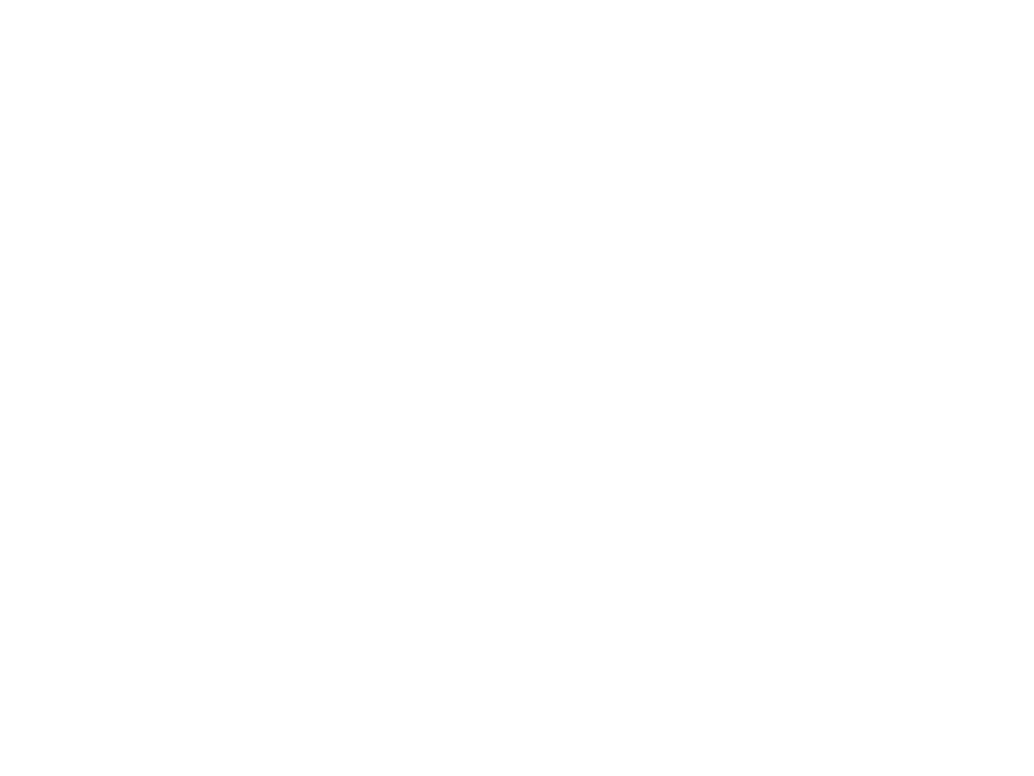
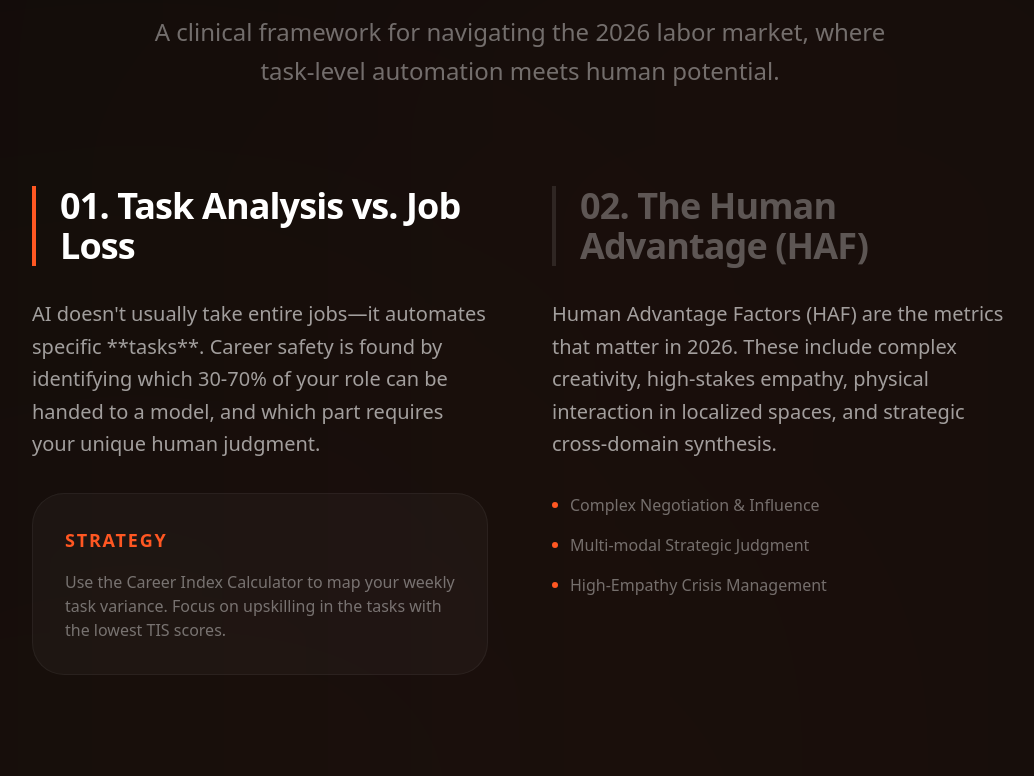
Before and after one commit to meetp2022/ai-safety-calculator, a Next.js app: page /guide in a window 1280 px wide. Before the commit this address had no page. Shown: the part 500-1276 px from the top of the page, without its empty margins (120-1154 px from the left). Before the commit the page ends 800 px from the top, so only its background shows below. Built offline with nearby package versions, Linux system fonts and the light colour scheme.

Commit message:
feat: refine calculator UI and add Career Safety Guide

```diff
--- a/src/app/Calculator.tsx
+++ b/src/app/Calculator.tsx
@@ -452,13 +452,7 @@ export default function Calculator({ onStepChange }: { onStepChange?: (step: str
         <div className="relative min-h-screen">
             <div className="max-w-7xl mx-auto py-24 px-8">
                 <div className="mb-24 space-y-10">
-                    <div className="flex justify-between items-end border-b border-white/5 pb-10">
-                        <div className="space-y-3">
-                            <span className="text-[11px] font-black uppercase tracking-[0.4em] text-brand-orange">Protocol Phase 2.0</span>
-                            <div className="text-5xl font-bold text-white tracking-tight">
-                                {step === 'results' ? 'Results Node' : `Phase 0${currentStepIndex + 1}`}
-                            </div>
-                        </div>
+                    <div className="flex justify-end border-b border-white/5 pb-10">
                         <div className="flex items-center gap-10">
                             {step !== 'category' && (
                                 <button
--- /dev/null
+++ b/src/app/guide/page.tsx
@@ -0,0 +1,90 @@
+"use client";
+
+import Header from '@/components/Header';
+import Footer from '@/components/Footer';
+import Link from 'next/link';
+
+export default function GuidePage() {
+    return (
+        <main className="min-h-screen bg-brand-dark text-white font-sans selection:bg-brand-orange/30 relative overflow-hidden flex flex-col">
+            {/* Background Effects */}
+            <div className="absolute inset-0 overflow-hidden pointer-events-none">
+                <div className="absolute top-[5%] right-[-5%] w-[70%] h-[70%] rounded-full bg-brand-orange/5 blur-[220px] animate-pulse-slow mix-blend-screen opacity-30" />
+                <div className="absolute bottom-[10%] left-[-10%] w-[60%] h-[60%] rounded-full bg-brand-orange/5 blur-[200px] animate-pulse-slow [animation-delay:-3s] mix-blend-screen opacity-20" />
+            </div>
+
+            <Header />
+
+            <div className="pt-48 pb-32 relative z-10 flex-grow max-w-5xl mx-auto px-6">
+                <section className="space-y-24 animate-fade-in">
+                    {/* Hero Header */}
+                    <div className="space-y-8 text-center max-w-3xl mx-auto">
+                        <h1 className="text-6xl sm:text-8xl font-black tracking-tight text-white leading-none uppercase">
+                            The Complete <span className="text-brand-orange">Guide</span> to Career Safety
+                        </h1>
+                        <p className="text-2xl text-white/40 leading-relaxed font-medium">
+                            A clinical framework for navigating the 2026 labor market, where task-level automation meets human potential.
+                        </p>
+                    </div>
+
+                    {/* Section 1: The New Reality */}
+                    <div className="grid grid-cols-1 md:grid-cols-2 gap-16 items-start">
+                        <div className="space-y-8">
+                            <h2 className="text-4xl font-bold tracking-tight text-white border-l-4 border-brand-orange pl-6">01. Task Analysis vs. Job Loss</h2>
+                            <p className="text-xl text-white/60 leading-relaxed">
+                                AI doesn&apos;t usually take entire jobs—it automates specific **tasks**. Career safety is found by identifying which 30-70% of your role can be handed to a model, and which part requires your unique human judgment.
+                            </p>
+                            <div className="p-8 rounded-[2rem] bg-white/[0.03] border border-white/5 space-y-4">
+                                <h3 className="text-lg font-bold text-brand-orange uppercase tracking-widest">Strategy</h3>
+                                <p className="text-white/40">Use the Career Index Calculator to map your weekly task variance. Focus on upskilling in the tasks with the lowest TIS scores.</p>
+                            </div>
+                        </div>
+                        <div className="space-y-8">
+                            <h2 className="text-4xl font-bold tracking-tight text-white border-l-4 border-white/10 pl-6 text-white/30">02. The Human Advantage (HAF)</h2>
+                            <p className="text-xl text-white/60 leading-relaxed">
+                                Human Advantage Factors (HAF) are the metrics that matter in 2026. These include complex creativity, high-stakes empathy, physical interaction in localized spaces, and strategic cross-domain synthesis.
+                            </p>
+                            <ul className="space-y-4 text-white/40 font-medium">
+                                <li className="flex items-center gap-3"><span className="w-1.5 h-1.5 rounded-full bg-brand-orange" /> Complex Negotiation & Influence</li>
+                                <li className="flex items-center gap-3"><span className="w-1.5 h-1.5 rounded-full bg-brand-orange" /> Multi-modal Strategic Judgment</li>
+                                <li className="flex items-center gap-3"><span className="w-1.5 h-1.5 rounded-full bg-brand-orange" /> High-Empathy Crisis Management</li>
+                            </ul>
+                        </div>
+                    </div>
+
+                    {/* Section 2: Actionable Steps */}
+                    <div className="space-y-12">
+                        <h2 className="text-5xl font-black text-center text-white/20 uppercase tracking-[0.2em]">The 2026 Action Plan</h2>
+                        <div className="grid grid-cols-1 sm:grid-cols-3 gap-8">
+                            <div className="p-10 rounded-[3rem] bg-brand-orange/5 border border-brand-orange/20 space-y-6">
+                                <div className="w-12 h-12 bg-brand-orange rounded-2xl flex items-center justify-center font-bold text-2xl">01</div>
+                                <h3 className="text-xl font-bold text-white">Audit Monthly</h3>
+                                <p className="text-white/40 leading-relaxed text-sm">Models update weekly. Re-run your Career Index analysis every 30 days to see if new capabilities have entered your field.</p>
+                            </div>
+                            <div className="p-10 rounded-[3rem] bg-white/[0.03] border border-white/5 space-y-6">
+                                <div className="w-12 h-12 bg-white/10 rounded-2xl flex items-center justify-center font-bold text-2xl">02</div>
+                                <h3 className="text-xl font-bold text-white">Pivotal Choice</h3>
+                                <p className="text-white/40 leading-relaxed text-sm">Identify your most automated task. Instead of fighting the automation, learn to oversee the model performing that task.</p>
+                            </div>
+                            <div className="p-10 rounded-[3rem] bg-white/[0.03] border border-white/5 space-y-6">
+                                <div className="w-12 h-12 bg-white/10 rounded-2xl flex items-center justify-center font-bold text-2xl">03</div>
+                                <h3 className="text-xl font-bold text-white">Niche Mastery</h3>
+                                <p className="text-white/40 leading-relaxed text-sm">Deep specialization in high-complexity, niche areas remains the strongest defense against general-purpose LLM automation.</p>
+                            </div>
+                        </div>
+                    </div>
+
+                    {/* CTA Section */}
+                    <div className="pt-16 border-t border-white/5 text-center space-y-8">
+                        <h3 className="text-3xl font-bold text-white uppercase tracking-tight">Ready to map your defense?</h3>
+                        <Link href="/" className="inline-block py-8 px-16 bg-brand-orange text-white rounded-full font-bold text-3xl hover:scale-105 active:scale-95 transition-all shadow-[0_15px_60px_rgba(255,87,34,0.4)] uppercase tracking-tight">
+                            Run Career Audit
+                        </Link>
+                    </div>
+                </section>
+            </div>
+
+            <Footer />
+        </main>
+    );
+}
--- a/src/components/Footer.tsx
+++ b/src/components/Footer.tsx
@@ -41,7 +41,7 @@ export default function Footer() {
                     <div className="space-y-6 lg:col-span-2">
                         <h4 className="text-[11px] font-black text-brand-gray uppercase tracking-[0.2em]">Library</h4>
                         <ul className="space-y-4 text-[14px] font-semibold">
-                            <li><Link href="/about" className="group flex items-center gap-2 hover:text-brand-orange transition-colors"><span className="text-brand-orange opacity-40 group-hover:opacity-100 transition-opacity">›</span> The Complete Guide to Career Safety</Link></li>
+                            <li><Link href="/guide" className="group flex items-center gap-2 hover:text-brand-orange transition-colors"><span className="text-brand-orange opacity-40 group-hover:opacity-100 transition-opacity">›</span> The Complete Guide to Career Safety</Link></li>
                             <li><Link href="/about" className="group flex items-center gap-2 hover:text-brand-orange transition-colors"><span className="text-brand-orange opacity-40 group-hover:opacity-100 transition-opacity">›</span> Future of Creative Roles 2026</Link></li>
                             <li><Link href="/about" className="group flex items-center gap-2 hover:text-brand-orange transition-colors"><span className="text-brand-orange opacity-40 group-hover:opacity-100 transition-opacity">›</span> Strategic Upskilling Pathways</Link></li>
                         </ul>
```
